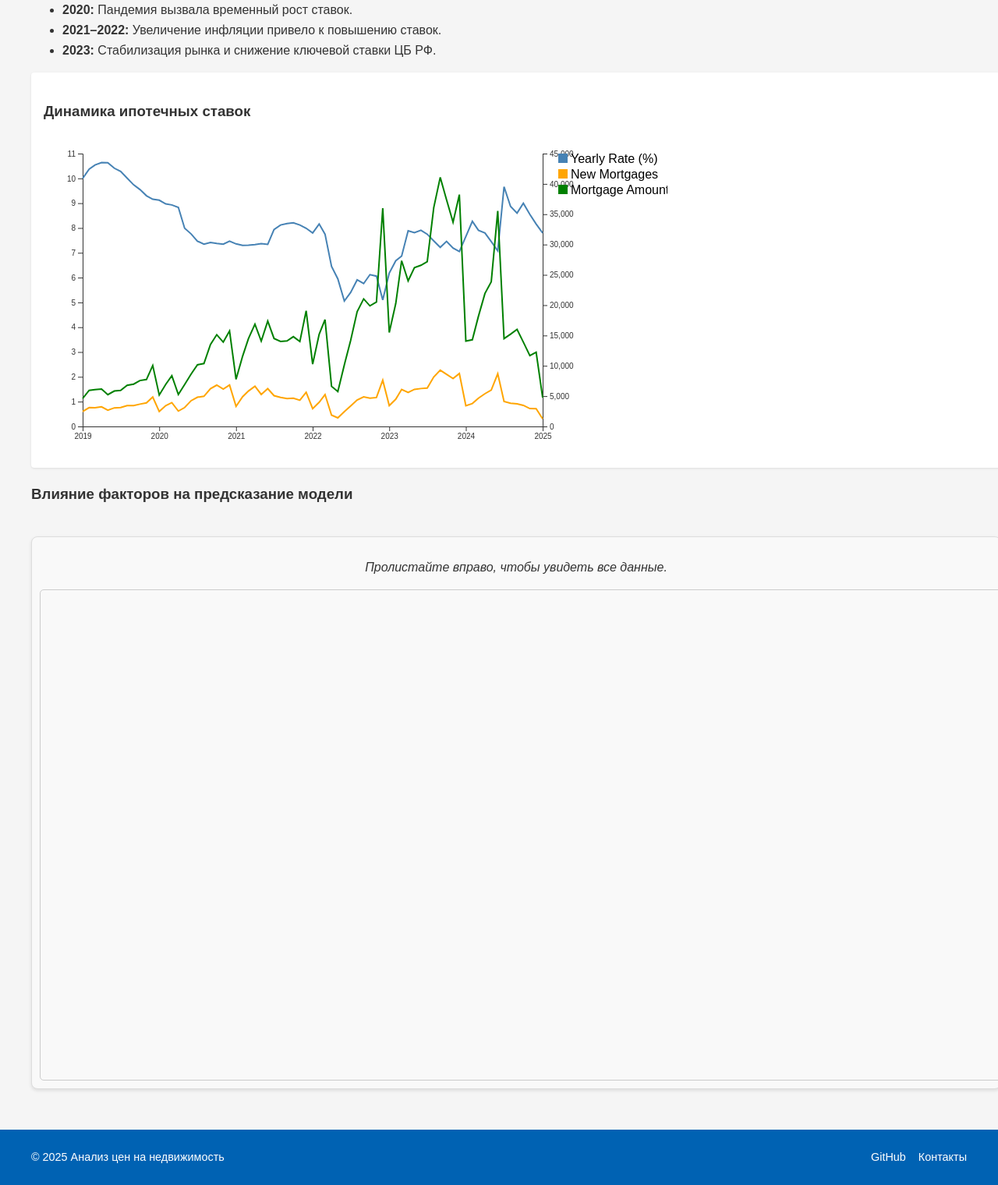
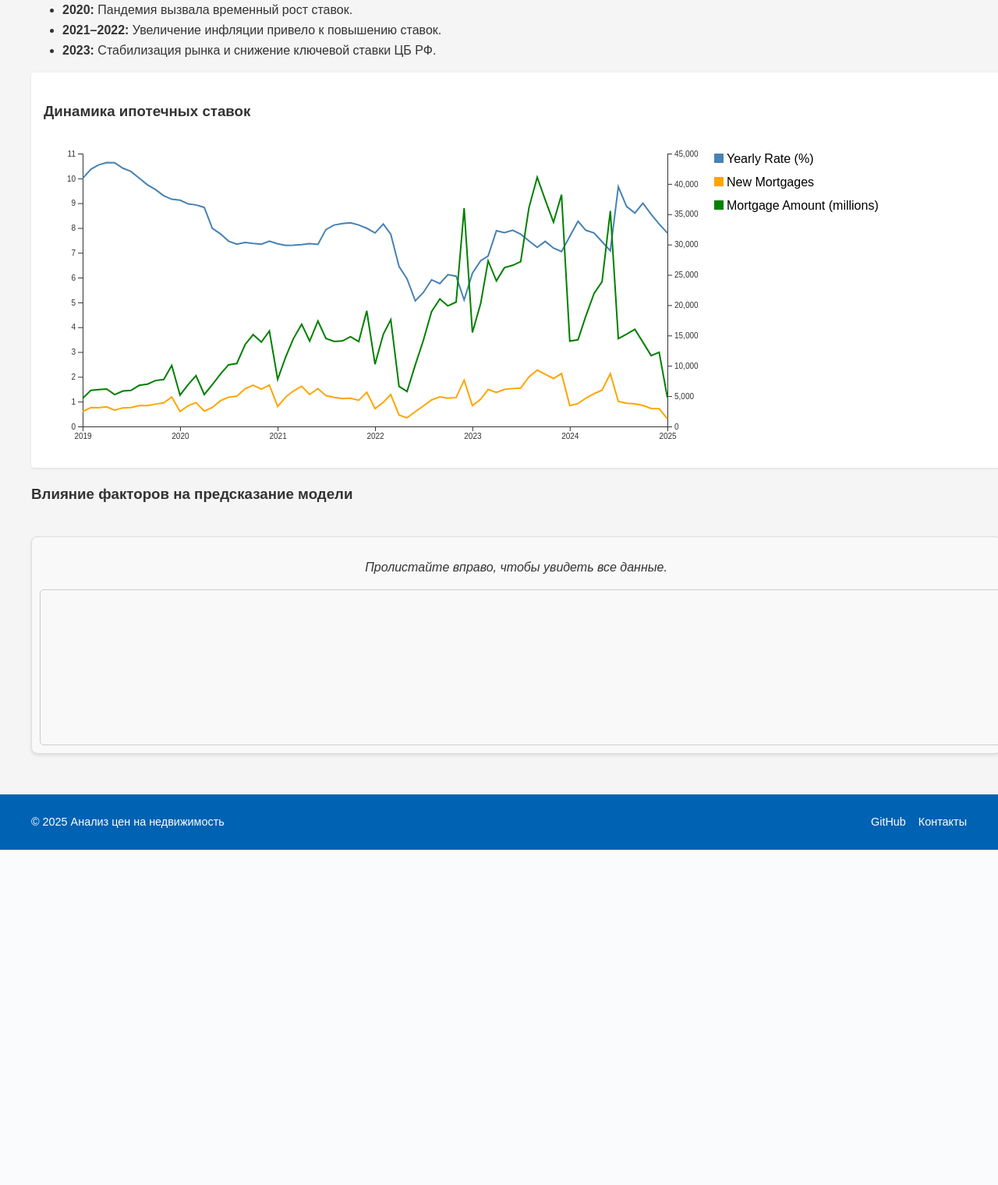
Before and after one commit to Data-Wrangling-and-Visualisation/Accommodation-Price-Analysis, a Flask app: page /statistics in a window 1280 px wide. Shown: the part 298-1818 px from the top of the page at 78% size. After the commit the page ends 1388 px from the top, so only its background shows below. Run offline with Flask 3, Linux system fonts and the light colour scheme; parts of the project's set-up code (start-up, migrations or seed data) failed here and were passed over.

Commit message:
frontend update

```diff
--- a/app/static/css/cbr-style.css
+++ b/app/static/css/cbr-style.css
@@ -352,7 +352,7 @@ body {
 
 .scroll-container iframe {
     min-width: 1200px;
-    height: 600px;
+    height: 170px;
     border: none;
 }
 
--- a/app/static/js/mortgageChart.js
+++ b/app/static/js/mortgageChart.js
@@ -9,8 +9,8 @@ fetch('/api/mortgage-data')
       d.newMortgageAmount = +d["New mortgage amount (millions)"];
     });
 
-    const margin = {top: 20, right: 160, bottom: 30, left: 50},
-          width = 800 - margin.left - margin.right,
+    const margin = {top: 20, right: 400, bottom: 30, left: 50},
+          width = 1200 - margin.left - margin.right,
           height = 400 - margin.top - margin.bottom;
 
     const svg = d3.select("#chart").append("svg")
@@ -125,7 +125,7 @@ fetch('/api/mortgage-data')
             💰 Amount: ${d.newMortgageAmount.toLocaleString()}M
           `)
           .style("left", (x(d.date) + margin.left + 15) + "px")
-          .style("top", (yLeft(d.rate) + margin.top - 20) + "px");
+          .style("top", (yLeft(d.rate) + margin.top + 500) + "px");
       });
 
     // Legend
@@ -133,16 +133,16 @@ fetch('/api/mortgage-data')
       .data(["Yearly Rate (%)", "New Mortgages", "Mortgage Amount (millions)"])
       .enter().append("g")
       .attr("class", "legend")
-      .attr("transform", (d, i) => `translate(0,${i * 20})`);
+      .attr("transform", (d, i) => `translate(0,${i * 30})`);
 
     legend.append("rect")
-      .attr("x", width + 20)
+      .attr("x", width + 60)
       .attr("width", 12)
       .attr("height", 12)
       .style("fill", d => color(d));
 
     legend.append("text")
-      .attr("x", width + 36)
+      .attr("x", width + 76)
       .attr("y", 6)
       .attr("dy", "0.35em")
       .text(d => d);
```
